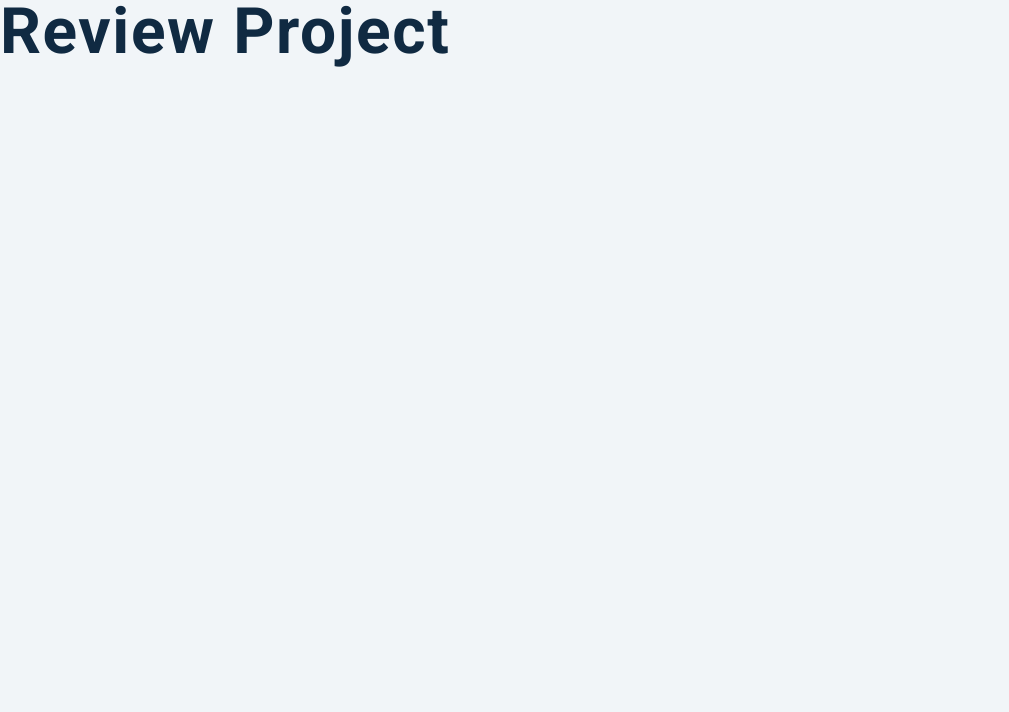
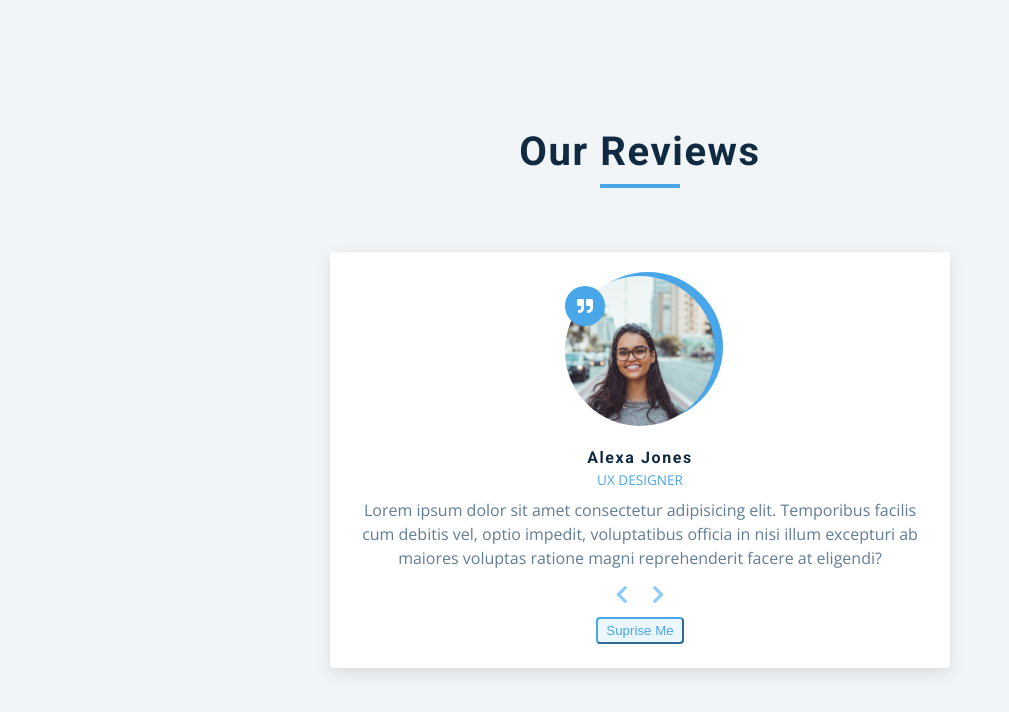
Before and after one commit to Turabek07/15-Javascript-Projects, a plain HTML site: page Reviews/index.html in a window 1280 px wide. Shown: the whole page, without its empty margins (0-1009 px from the left). Drawn offline with nearby package versions, Linux system fonts and the light colour scheme.

Commit message:
one card builted on html also html part is done

```diff
--- a/Reviews/index.html
+++ b/Reviews/index.html
@@ -1,21 +1,52 @@
 <!DOCTYPE html>
 <html lang="en">
-  <head>
+
+<head>
     <meta charset="UTF-8" />
     <meta name="viewport" content="width=device-width, initial-scale=1.0" />
     <title>Starter</title>
     <!-- font-awesome -->
-    <link
-      rel="stylesheet"
-      href="https://cdnjs.cloudflare.com/ajax/libs/font-awesome/5.14.0/css/all.min.css"
-    />
+    <link rel="stylesheet" href="https://cdnjs.cloudflare.com/ajax/libs/font-awesome/5.14.0/css/all.min.css" />
 
     <!-- styles -->
     <link rel="stylesheet" href="style.css" />
-  </head>
-  <body>
-    <h1>review project</h1>
+</head>
+
+<body>
+    <main>
+        <section class="container">
+            <div class="title">
+                <h2>our reviews</h2>
+                <div class="underline"> </div>
+            </div>
+            <!---review-->
+            <article class="review">
+                <div class="img-container">
+                    <img src="./person-1.jpeg" id="person-img" alt="person-img">
+                </div>
+                <h4 id="author"> Alexa jones</h4>
+                <p id="job">ux designer</p>
+                <p id="info">
+                    Lorem ipsum dolor sit amet consectetur adipisicing elit. Temporibus facilis cum debitis vel, optio
+                    impedit, voluptatibus officia in nisi illum excepturi ab maiores voluptas ratione magni
+                    reprehenderit facere at eligendi?
+                </p>
+                <!--prev next buttons-->
+                <div class="button-container">
+                    <button class="prev-btn">
+                        <i class="fas fa-chevron-left"></i>
+                    </button>
+                    <button class="prev-btn">
+                        <i class="fas fa-chevron-right"></i>
+                    </button>
+                </div>
+                <!---random btn-->
+                <button class="random-btn">suprise me</button>
+            </article>
+        </section>
+    </main>
     <!-- javascript -->
     <script src="index.js"></script>
-  </body>
+</body>
+
 </html>
```
